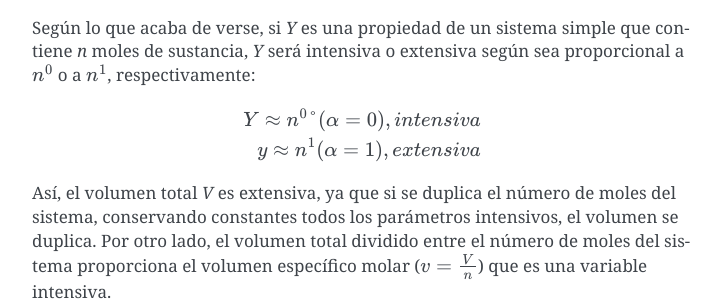
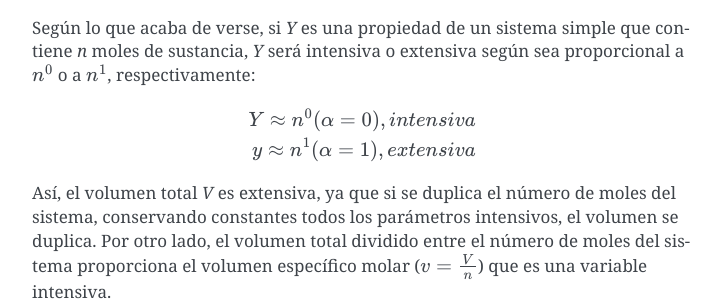
Before and after one commit to mantielero/termodinamica, a Sphinx documentation site: the page built from source/guion_introduccion.rst, in a window 1280 px wide and 900 px high, scrolled down 8418 px. Shown: the part 152-453 px from the top of the window, without its empty margins (388-1109 px from the left). Built offline with Sphinx 7.4.7, drawn with Linux system fonts in a browser that asks for light colours.

Commit message:
Update guion_introduccion.rst

```diff
--- a/source/guion_introduccion.rst
+++ b/source/guion_introduccion.rst
@@ -188,7 +188,7 @@ Según lo que acaba de verse, si *Y* es una propiedad de un sistema simple que c
 
 .. math::
 
-   Y \approx n^0° (\alpha = 0), intensiva\\
+   Y \approx n^0 (\alpha = 0), intensiva\\
    y \approx n^1 (\alpha = 1), extensiva
 
 Así, el volumen total *V* es extensiva, ya que si se duplica el número de moles del sistema, conservando constantes todos los parámetros intensivos, el volumen se duplica. Por otro lado, el volumen total dividido entre el número de moles del sistema proporciona el volumen específico molar (:math:`v = \frac{V}{n}`) que es una variable intensiva.
```
